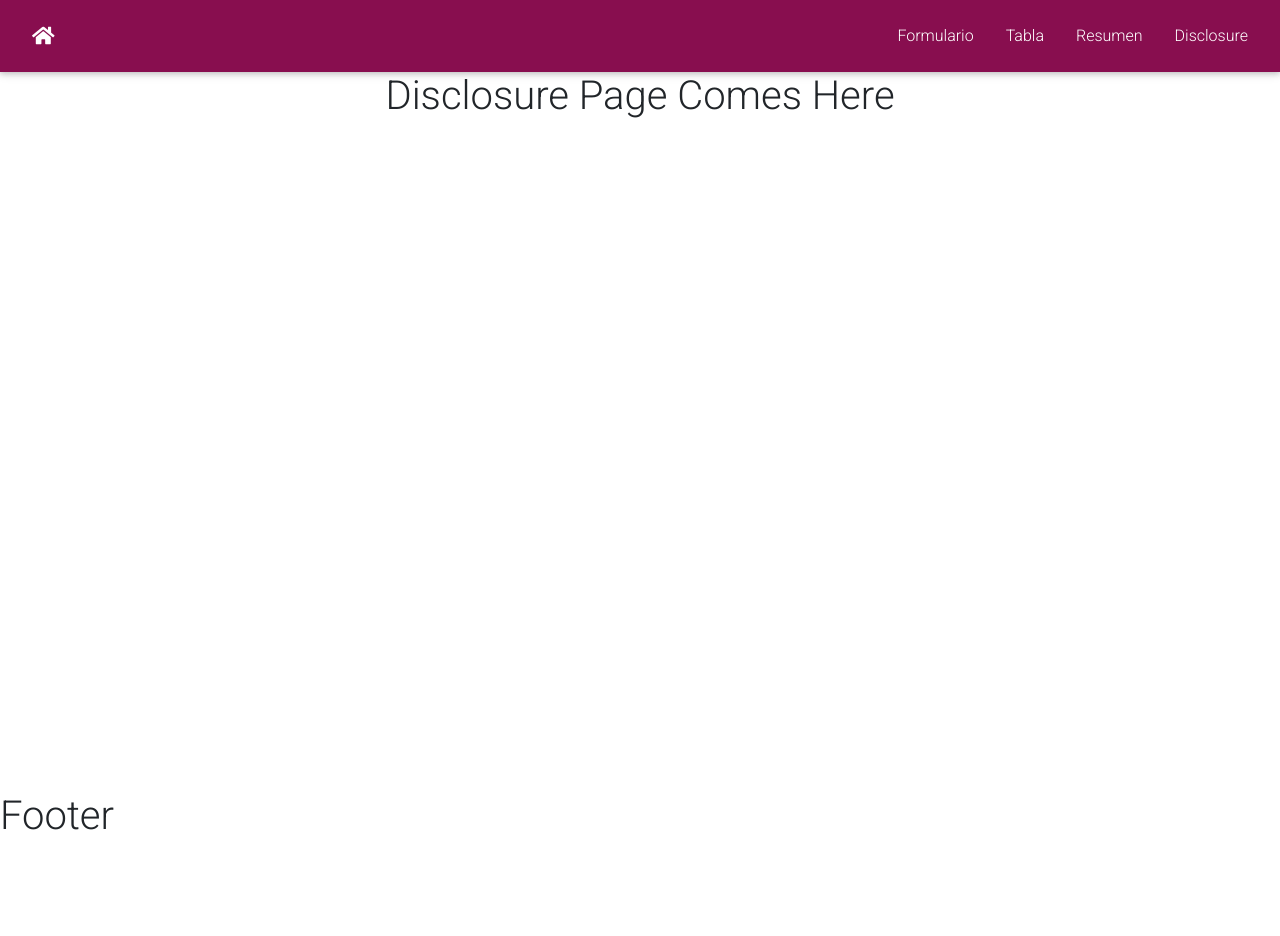
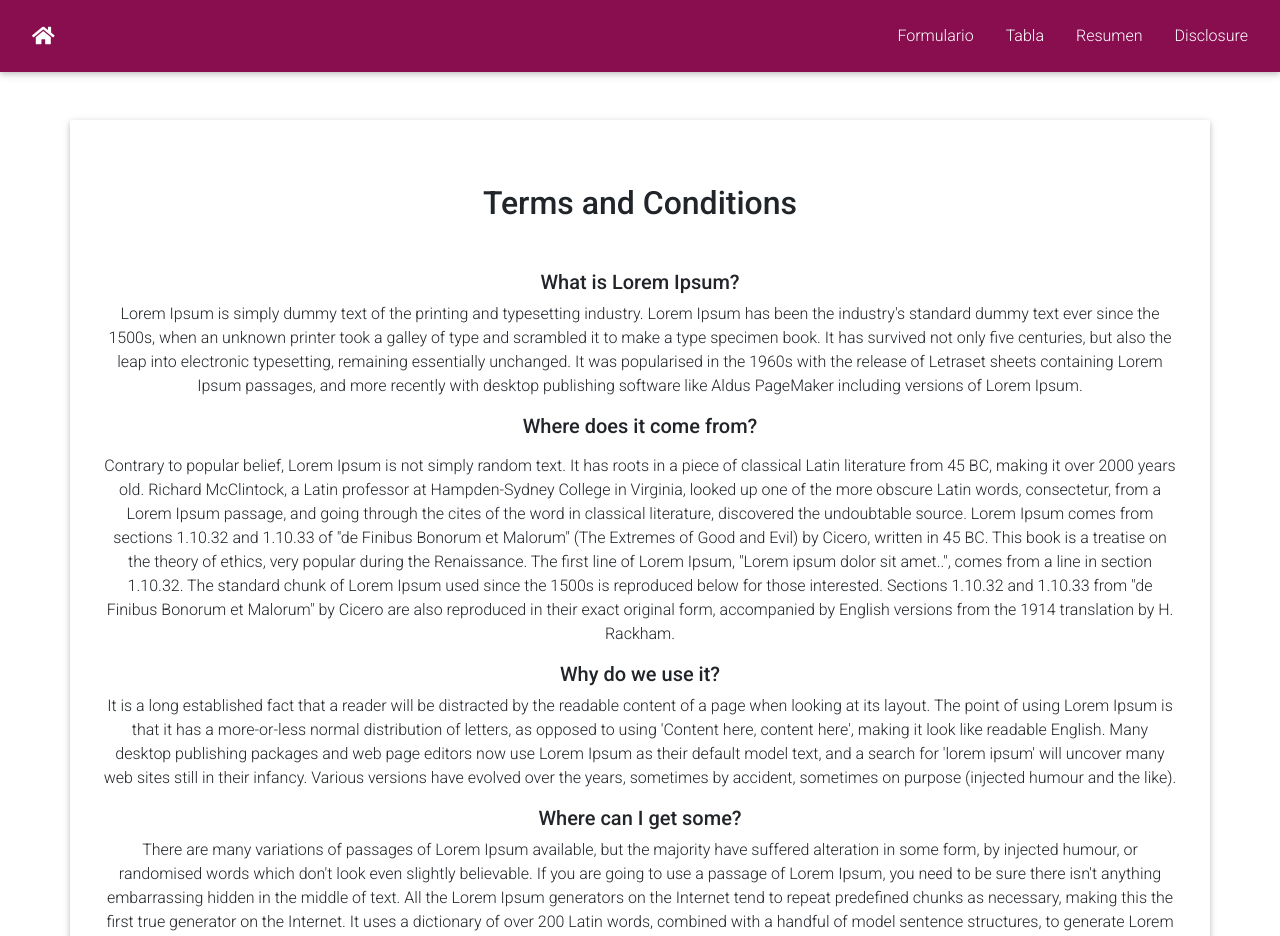
Before and after one commit to reaxster/citascuba, a React (Create React App) app: page /disclosure in a window 1280 px wide. Shown: the top 936 px of the page. Before the commit the page ends 848 px from the top, so only its background shows below. Built offline with nearby package versions, Linux system fonts and the light colour scheme.

Commit message:
Major Refactor to all Pages

```diff
--- a/src/App.js
+++ b/src/App.js
@@ -6,6 +6,7 @@ import { Switch, Route } from "react-router-dom";
 import Header from "./components/Header";
 import HomePage from "./pages/HomePage";
 import Loading from "./components/Loading";
+import Footer from "./components/Footer";
 //import FormPage from "./pages/FormPage";
 //import TablePage from "./pages/TablePage";
 //import InterviewSummary from "./pages/InterviewSummary";
@@ -42,7 +43,7 @@ function App() {
           </Switch>
         </Suspense>
       </div>
-      <h1>Footer</h1>
+      <Footer />
     </div>
   );
 }
--- a/src/components/DataForm.js
+++ b/src/components/DataForm.js
@@ -179,7 +179,7 @@ export default (props) => {
           />
         </MDBRow>
         <MDBRow className="d-flex justify-content-center">
-          <MDBBtn color="success" type="submit">
+          <MDBBtn className="buttonHome" type="submit">
             Submit Form
           </MDBBtn>
         </MDBRow>
--- a/src/components/Footer.js
+++ b/src/components/Footer.js
@@ -0,0 +1,20 @@
+import React from "react";
+import { MDBCol, MDBContainer, MDBRow, MDBFooter } from "mdbreact";
+
+const Footer = () => {
+  return (
+    <MDBFooter
+      className="font-small pt-4 mt-4"
+      style={{ background: "#880E4F" }}
+    >
+      <div className="text-center pb-3">
+        <MDBContainer fluid>
+          &copy; {new Date().getFullYear()} Copyright:{" "}
+          <a href="#"> Reaxster WebDev.com </a>
+        </MDBContainer>
+      </div>
+    </MDBFooter>
+  );
+};
+
+export default Footer;
--- a/src/components/HomeBtnPanel.js
+++ b/src/components/HomeBtnPanel.js
@@ -6,16 +6,16 @@ export default () => {
   return (
     <div className="mb-5">
       <Link to="interviewsummary">
-        <MDBBtn>Resumen De Citas</MDBBtn>
+        <MDBBtn className="buttonHome">Resumen De Citas</MDBBtn>
       </Link>
       <Link to="table">
-        <MDBBtn>Todas las Citas</MDBBtn>
+        <MDBBtn className="buttonHome">Todas las Citas</MDBBtn>
       </Link>
       <Link to="form">
-        <MDBBtn>Entrar Mi Cita</MDBBtn>
+        <MDBBtn className="buttonHome">Entrar Mi Cita</MDBBtn>
       </Link>
       <Link to="disclosure">
-        <MDBBtn>Condiciones de Uso</MDBBtn>
+        <MDBBtn className="buttonHome">Condiciones de Uso</MDBBtn>
       </Link>
     </div>
   );
--- /dev/null
+++ b/src/components/InterviewSummaryNotes.js
@@ -0,0 +1,24 @@
+import React from "react";
+import { MDBIcon } from "mdbreact";
+
+export default () => {
+  return (
+    <div className="justifyText warningBorder p-3 mb-5">
+      <div className="d-flex justify-content-center">
+        <MDBIcon icon="info-circle" size="2x" style={{ color: "#FF6F00" }} />
+        <h4 className="ml-2">
+          <strong>INFORMACION</strong>
+        </h4>
+      </div>
+      <hr />
+      <p>
+        <strong>NOTE: </strong>En esta seccion usted podra encontrar un resumen
+        de ultima entrevista registrada al igual que la cantidad de entrevistas
+        dada para ese mismo mes en una misma categoria.
+      </p>
+      <p>
+        <strong>Necesita mas informacion?</strong> No dude en contactarnos
+      </p>
+    </div>
+  );
+};
--- a/src/components/components.css
+++ b/src/components/components.css
@@ -56,6 +56,13 @@
 .whiteLink:hover {
   color: white;
   opacity: 0.8;
+}
+
+/******** HOME BUTTON DIMENSIONS ***********/
+.buttonHome {
+  width: 14rem;
+  height: 4rem;
+  background-color: #ad1457 !important;
 }
 
 /**************TABLE************************/
--- a/src/pages/DisclosurePage.js
+++ b/src/pages/DisclosurePage.js
@@ -1,5 +1,81 @@
 import React from "react";
 
 export default () => {
-  return <h1>Disclosure Page Comes Here</h1>;
+  return (
+    <div className="my-5 container jumbotron">
+      <h2 className="mb-5">
+        <strong>Terms and Conditions</strong>
+      </h2>
+      <p>
+        <h5>
+          <strong>What is Lorem Ipsum?</strong>
+        </h5>
+        Lorem Ipsum is simply dummy text of the printing and typesetting
+        industry. Lorem Ipsum has been the industry's standard dummy text ever
+        since the 1500s, when an unknown printer took a galley of type and
+        scrambled it to make a type specimen book. It has survived not only five
+        centuries, but also the leap into electronic typesetting, remaining
+        essentially unchanged. It was popularised in the 1960s with the release
+        of Letraset sheets containing Lorem Ipsum passages, and more recently
+        with desktop publishing software like Aldus PageMaker including versions
+        of Lorem Ipsum.
+      </p>
+      <p>
+        <h5>
+          <strong>Where does it come from?</strong>
+        </h5>
+      </p>
+      <p>
+        <h5>
+          <strong></strong>
+        </h5>
+        Contrary to popular belief, Lorem Ipsum is not simply random text. It
+        has roots in a piece of classical Latin literature from 45 BC, making it
+        over 2000 years old. Richard McClintock, a Latin professor at
+        Hampden-Sydney College in Virginia, looked up one of the more obscure
+        Latin words, consectetur, from a Lorem Ipsum passage, and going through
+        the cites of the word in classical literature, discovered the
+        undoubtable source. Lorem Ipsum comes from sections 1.10.32 and 1.10.33
+        of "de Finibus Bonorum et Malorum" (The Extremes of Good and Evil) by
+        Cicero, written in 45 BC. This book is a treatise on the theory of
+        ethics, very popular during the Renaissance. The first line of Lorem
+        Ipsum, "Lorem ipsum dolor sit amet..", comes from a line in section
+        1.10.32. The standard chunk of Lorem Ipsum used since the 1500s is
+        reproduced below for those interested. Sections 1.10.32 and 1.10.33 from
+        "de Finibus Bonorum et Malorum" by Cicero are also reproduced in their
+        exact original form, accompanied by English versions from the 1914
+        translation by H. Rackham.
+      </p>
+      <p>
+        <h5>
+          <strong>Why do we use it?</strong>
+        </h5>
+        It is a long established fact that a reader will be distracted by the
+        readable content of a page when looking at its layout. The point of
+        using Lorem Ipsum is that it has a more-or-less normal distribution of
+        letters, as opposed to using 'Content here, content here', making it
+        look like readable English. Many desktop publishing packages and web
+        page editors now use Lorem Ipsum as their default model text, and a
+        search for 'lorem ipsum' will uncover many web sites still in their
+        infancy. Various versions have evolved over the years, sometimes by
+        accident, sometimes on purpose (injected humour and the like).
+      </p>
+      <p>
+        <h5>
+          <strong>Where can I get some?</strong>
+        </h5>
+        There are many variations of passages of Lorem Ipsum available, but the
+        majority have suffered alteration in some form, by injected humour, or
+        randomised words which don't look even slightly believable. If you are
+        going to use a passage of Lorem Ipsum, you need to be sure there isn't
+        anything embarrassing hidden in the middle of text. All the Lorem Ipsum
+        generators on the Internet tend to repeat predefined chunks as
+        necessary, making this the first true generator on the Internet. It uses
+        a dictionary of over 200 Latin words, combined with a handful of model
+        sentence structures, to generate Lorem Ipsum which looks reasonable. The
+        generated Lorem Ipsum is therefore always free from repetition, injected
+        humour, or non-characteristic words etc.
+      </p>
+    </div>
+  );
 };
--- a/src/pages/InterviewSummary.js
+++ b/src/pages/InterviewSummary.js
@@ -3,6 +3,7 @@ import Loading from "../components/Loading";
 import ReportedVisas from "../components/ReportedVisas";
 import { MDBContainer } from "mdbreact";
 import axios from "axios";
+import InterviewSummaryNotes from "../components/InterviewSummaryNotes";
 
 const InterviewSummary = () => {
   const [data, setData] = useState([]);
@@ -40,7 +41,8 @@ const InterviewSummary = () => {
 
   return (
     <MDBContainer className="jumbotron  mt-5">
-      <h1>Waiing Time Page Comes Here</h1>
+      <h1 className="mb-5">Resumen de Entrevistas</h1>
+      <InterviewSummaryNotes />
       <div className="d-flex flex-row flex-wrap justify-content-center">
         {reportedVisa}
       </div>
```
Also changed, not shown: 1 other file (tests, documents, lock files or other folders).
